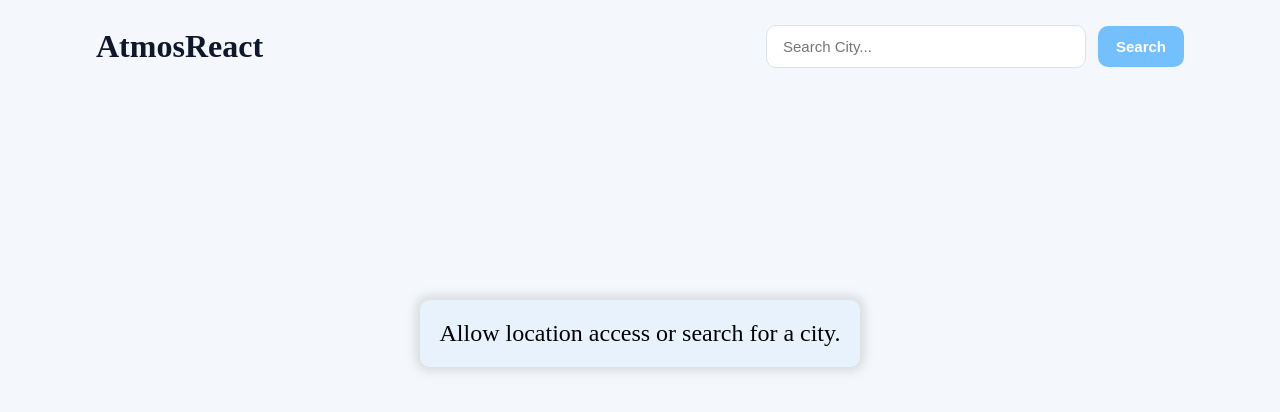
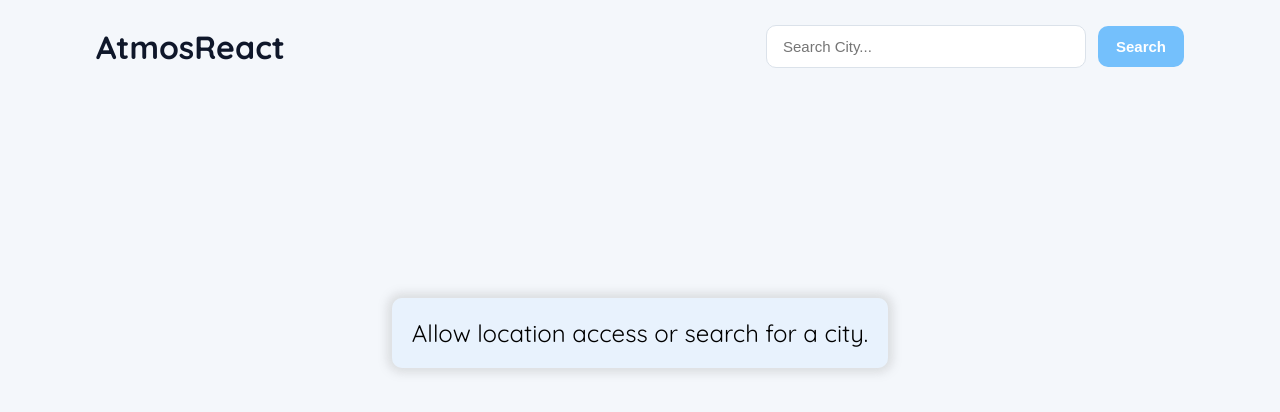
Before and after one commit to Nik-web-frontend/atmos-react, a React (Vite) app: page / in a window 1280 px wide. Shown: the top 412 px of the page. Built offline with nearby package versions, Linux system fonts and the light colour scheme; no server answers.

Commit message:
Add Quicksand font for application typography

```diff
--- a/index.html
+++ b/index.html
@@ -1,13 +1,21 @@
 <!doctype html>
 <html lang="en">
+
 <head>
   <meta charset="UTF-8" />
   <link rel="icon" type="image/svg+xml" href="/favicon.svg" />
+  <!-- Font -->
+  <link rel="preconnect" href="https://fonts.googleapis.com">
+  <link rel="preconnect" href="https://fonts.gstatic.com" crossorigin>
+  <link href="https://fonts.googleapis.com/css2?family=Quicksand:wght@300..700&display=swap" rel="stylesheet">
   <meta name="viewport" content="width=device-width, initial-scale=1.0" />
+  <link rel="stylesheet" href="index.css">
   <title>atmos-react</title>
 </head>
+
 <body>
   <div id="root"></div>
   <script type="module" src="/src/main.jsx"></script>
 </body>
+
 </html>
--- a/src/index.css
+++ b/src/index.css
@@ -0,0 +1,10 @@
+* {
+    padding: 0;
+    margin: 0;
+    box-sizing: border-box;
+}
+
+body {
+    background-color: #f4f7fb;
+    font-family: 'quicksand';
+}
```
Lines whose indentation alone changed are shown as unchanged.
